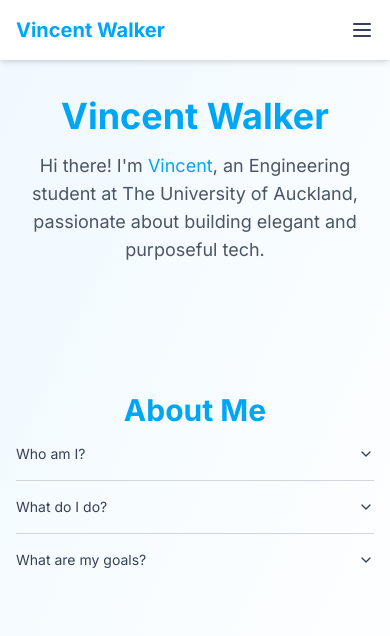
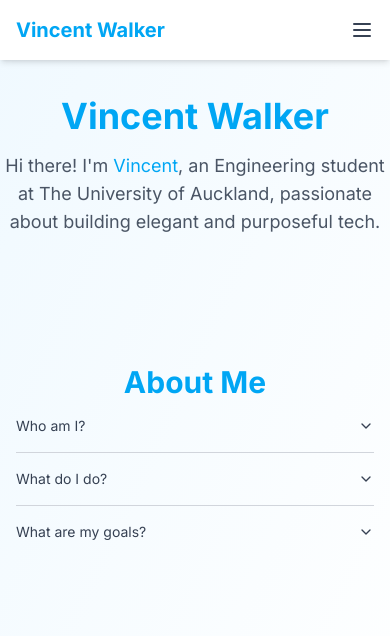
Before and after one commit to basicallycommits/basicallywebsite, a Next.js app: page / in a window 390 px wide. Shown: the top 636 px of the page. Built offline with nearby package versions, Linux system fonts and the light colour scheme.

Commit message:
improve new page stubs and tweak some existing padding and styles

```diff
--- a/src/app/blog/page.tsx
+++ b/src/app/blog/page.tsx
@@ -1,4 +1,4 @@
 const Blog = () => {
-  return <h1>Blog</h1>
-}
-export default Blog
+  return <h1 className="heading h1">Blog</h1>;
+};
+export default Blog;
--- a/src/app/components/About.tsx
+++ b/src/app/components/About.tsx
@@ -2,7 +2,7 @@ import { AboutAccordion } from "./AboutAccordion";
 
 const About = () => {
   return (
-    <section id="about">
+    <section id="about" className="pt-32">
       <h2 className="heading h2">About Me</h2>
       <AboutAccordion />
     </section>
--- a/src/app/components/FindMe.tsx
+++ b/src/app/components/FindMe.tsx
@@ -47,7 +47,7 @@ const socials = [
 
 const FindMe = () => {
   return (
-    <section id="find-me" className="py-12">
+    <section id="find-me" className="pb-12 pt-44">
       <h2 className="heading h2 mb-8">Find Me</h2>
       <div className="grid gap-6 sm:grid-cols-2 lg:grid-cols-3 max-w-6xl mx-auto">
         {socials.map((site, i) => (
--- a/src/app/components/Projects.tsx
+++ b/src/app/components/Projects.tsx
@@ -3,7 +3,7 @@ import { projectList } from "@/data/projects";
 
 const Projects = () => {
   return (
-    <section id="projects">
+    <section id="projects" className="pt-32">
       <div className="max-w-7xl mx-auto px-4 sm:px-6 lg:px-8 space-y-12">
         <h2 className="heading h2">Projects</h2>
 
--- a/src/app/layout.tsx
+++ b/src/app/layout.tsx
@@ -15,6 +15,7 @@ export default function RootLayout({
   return (
     <html lang="en">
       <body className={""}>
+        <div className="pt-24 space-y-32 px-4 sm:px-6 lg:px-8"></div>
         <Navbar />
         {children}
       </body>
--- a/src/app/page.tsx
+++ b/src/app/page.tsx
@@ -9,8 +9,8 @@ const Home = () => {
   return (
     <>
       <GlobalBackground />
-      <main className="pt-24 space-y-32 px-4 sm:px-6 lg:px-8">
-        <Hero />
+      <Hero />
+      <main className="px-4 sm:px-6 lg:px-8">
         <About />
         <Projects />
         <FindMe />
--- a/src/app/projects/page.tsx
+++ b/src/app/projects/page.tsx
@@ -1,4 +1,4 @@
 const Projects = () => {
-  return <h1>Projects</h1>
-}
-export default Projects
+  return <h1 className="heading h1">Projects</h1>;
+};
+export default Projects;
```
